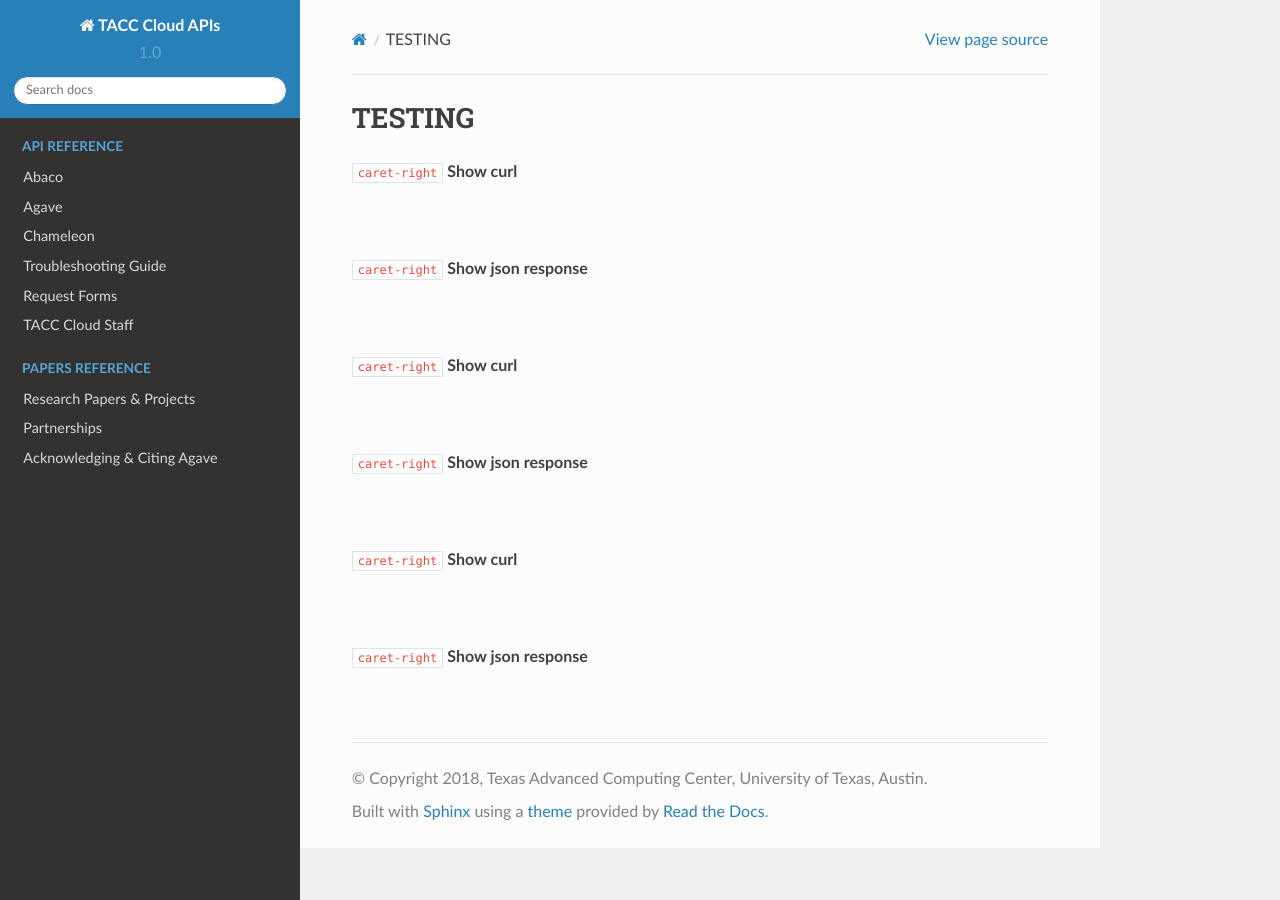
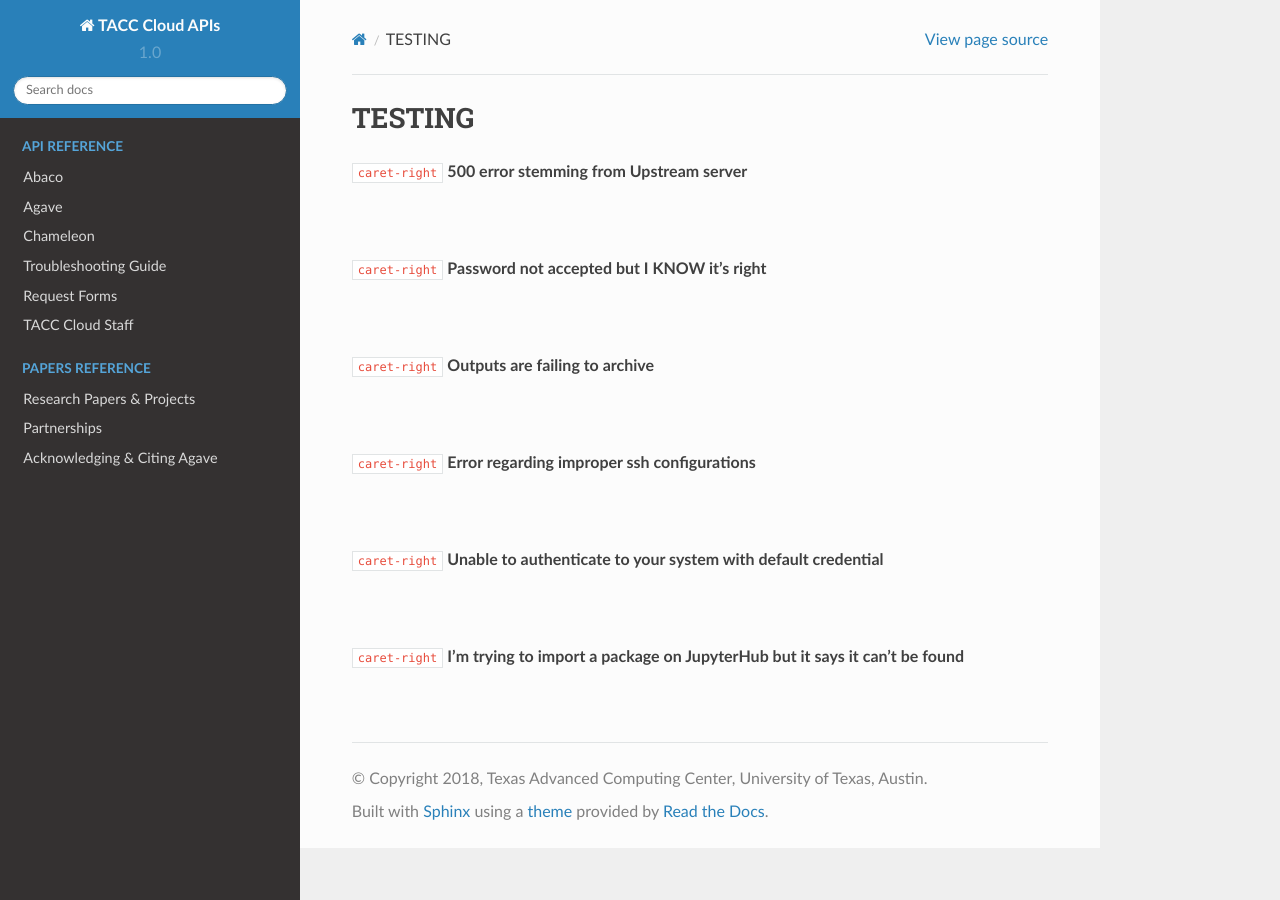
Before and after one commit to TACC-Cloud/tacc-cloud-docs, a Sphinx documentation site: the page built from docs/resources/will-delete.rst, in a window 1280 px wide. Built offline with Sphinx 7.4.7 and the Read the Docs theme 2.0.0, drawn with Linux system fonts in a browser that asks for light colours; cross-references to code outside the pages are shown as plain code.

Commit message:
Update will-delete.rst

```diff
--- a/docs/resources/will-delete.rst
+++ b/docs/resources/will-delete.rst
@@ -13,7 +13,7 @@
      .. container:: header
 
         :fa:`caret-right`
-        **Show curl**
+        **500 error stemming from Upstream server**
 
      .. code-block:: plaintext
 
@@ -35,7 +35,7 @@
      .. container:: header
 
         :fa:`caret-right`
-        **Show json response**
+        **Password not accepted but I KNOW it’s right**
 
      .. code-block:: plaintext
 
@@ -69,7 +69,7 @@
      .. container:: header
 
         :fa:`caret-right`
-        **Show curl**
+        **Outputs are failing to archive**
 
      .. code-block:: plaintext
 
@@ -91,7 +91,7 @@
      .. container:: header
 
         :fa:`caret-right`
-        **Show json response**
+        **Error regarding improper ssh configurations**
 
      .. code-block:: plaintext
 
@@ -125,7 +125,7 @@
      .. container:: header
 
         :fa:`caret-right`
-        **Show curl**
+        **Unable to authenticate to your system with default credential**
 
      .. code-block:: plaintext
 
@@ -147,7 +147,7 @@
      .. container:: header
 
         :fa:`caret-right`
-        **Show json response**
+        **I’m trying to import a package on JupyterHub but it says it can’t be found**
 
      .. code-block:: plaintext
 
```
